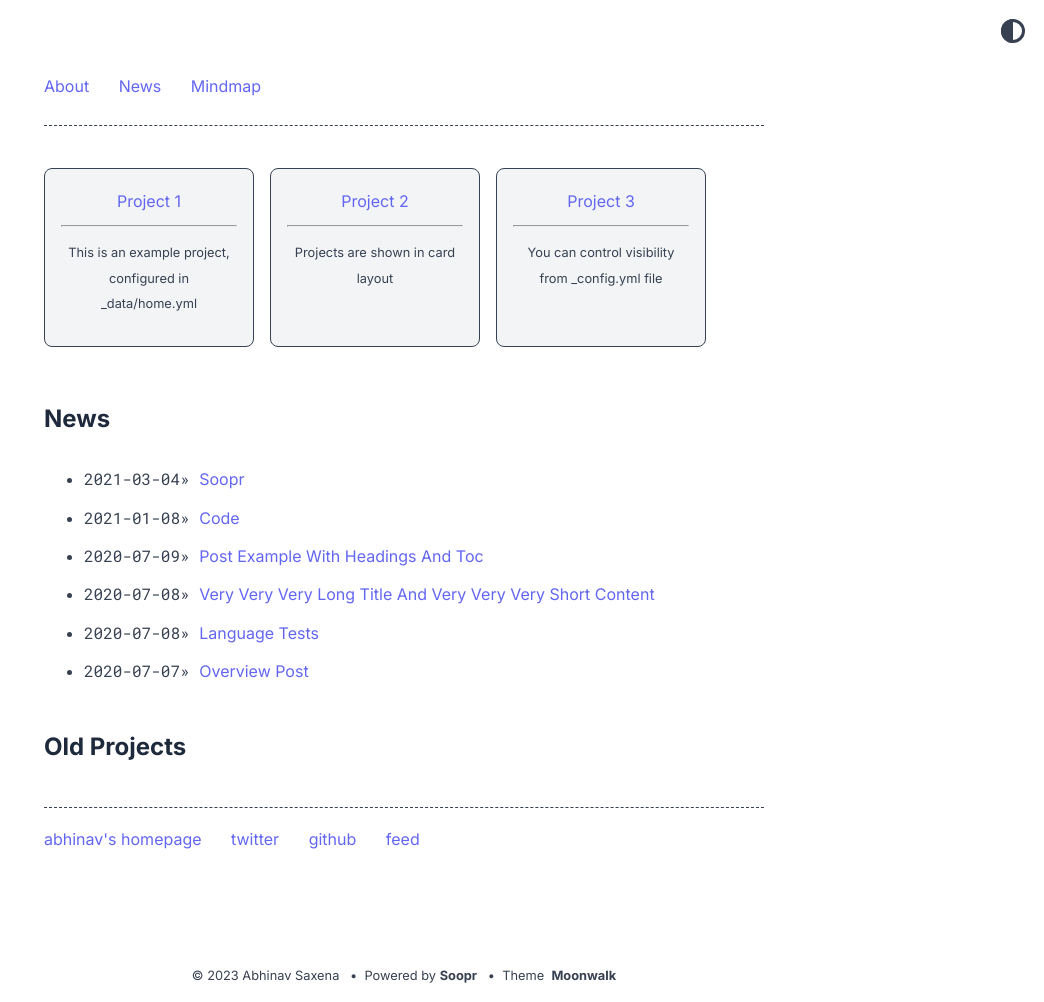
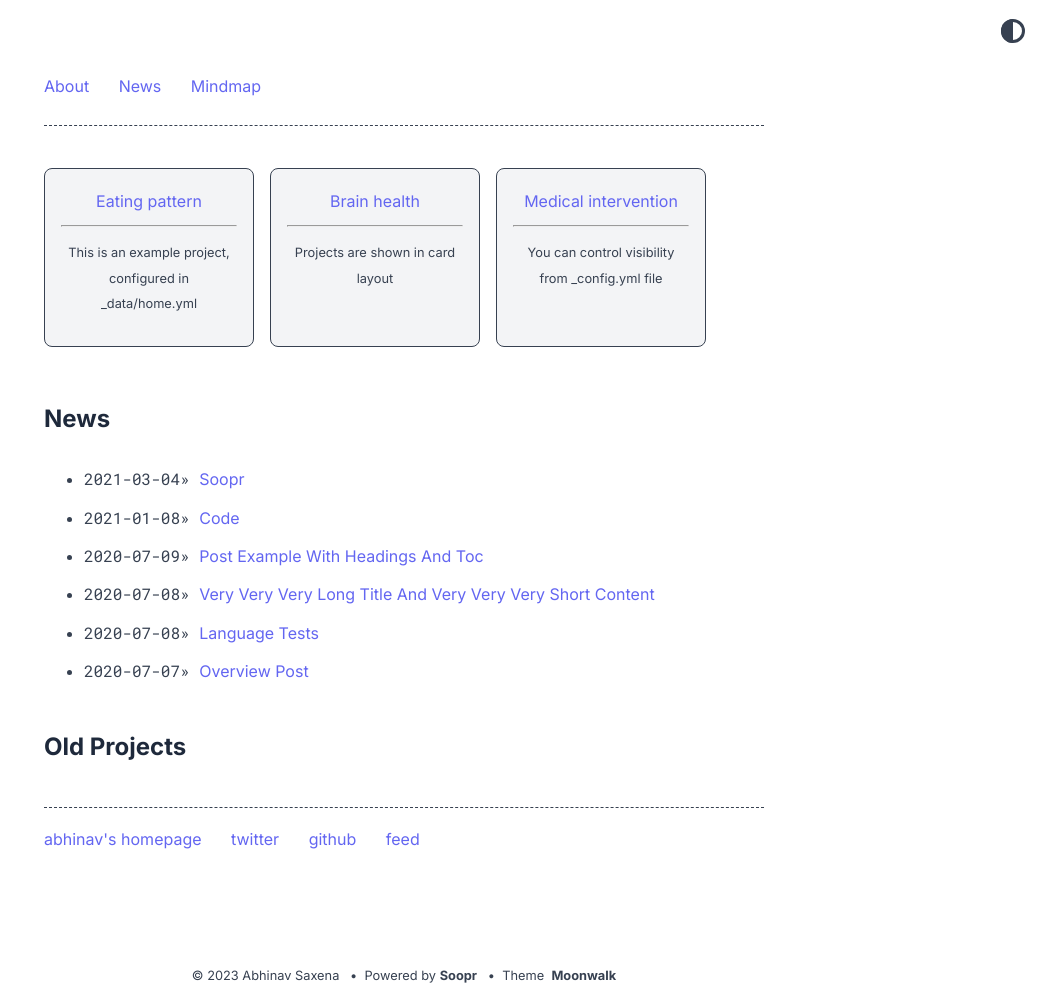
Before and after one commit to abhinavs/moonwalk, a Jekyll site: the page built from index.md, in a window 1280 px wide. Shown: the whole page, without its empty margins (236-1280 px from the left). Built offline with Jekyll 4.4.1, drawn with Linux system fonts in a browser that asks for light colours.

Commit message:
Update home.yml

```diff
--- a/_data/home.yml
+++ b/_data/home.yml
@@ -6,18 +6,18 @@ navbar_entries:
     url: blog
 
   - title: Mindmap
-    url: https://www.abhinav.co
+    url: https://faradaypost.wordpress.com/
 
 project_entries:
-  - title: Project 1
+  - title: Eating pattern
     url: overview-post
     desc: This is an example project, configured in _data/home.yml
 
-  - title: Project 2
+  - title: Brain health
     url: overview-post
     desc: Projects are shown in card layout
 
-  - title: Project 3
+  - title: Medical intervention
     url: overview-post
     desc: You can control visibility from _config.yml file
 
```
